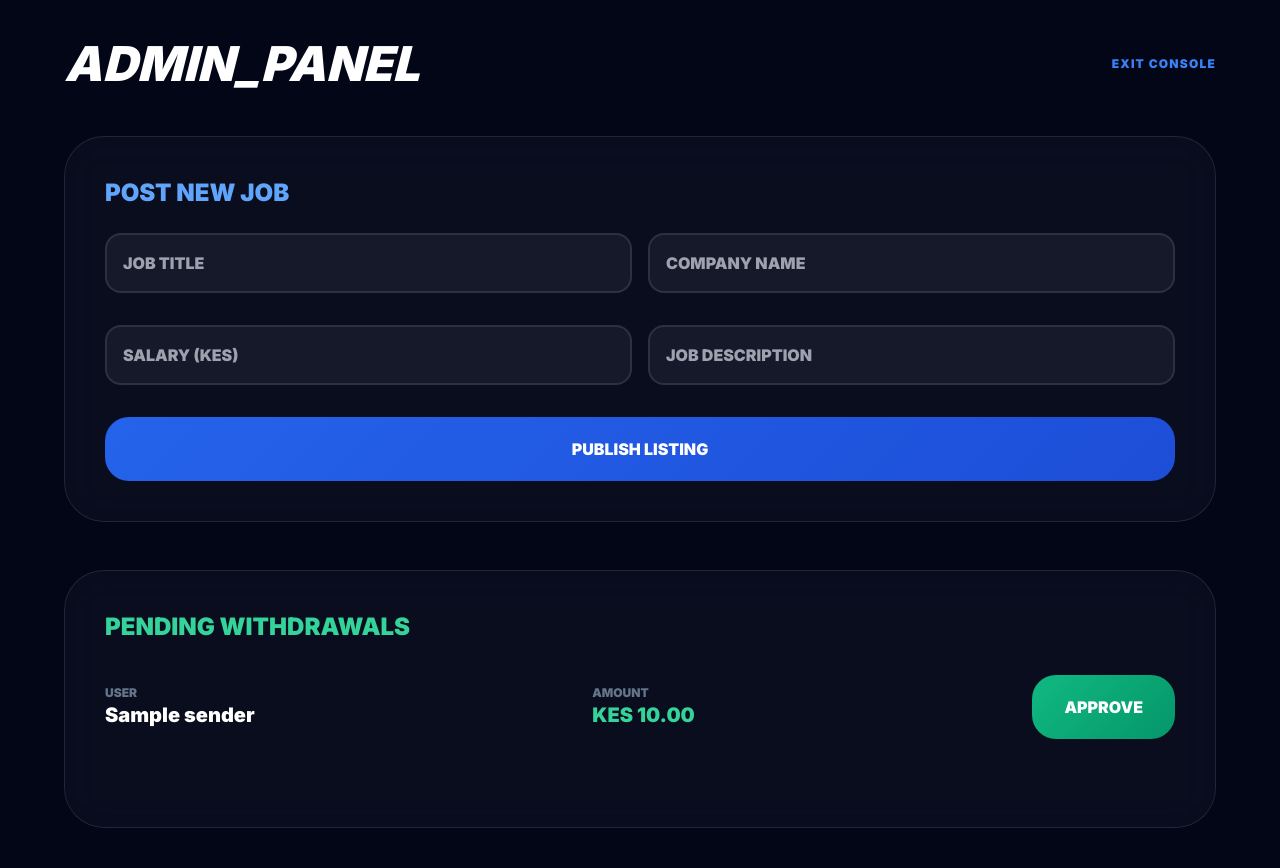
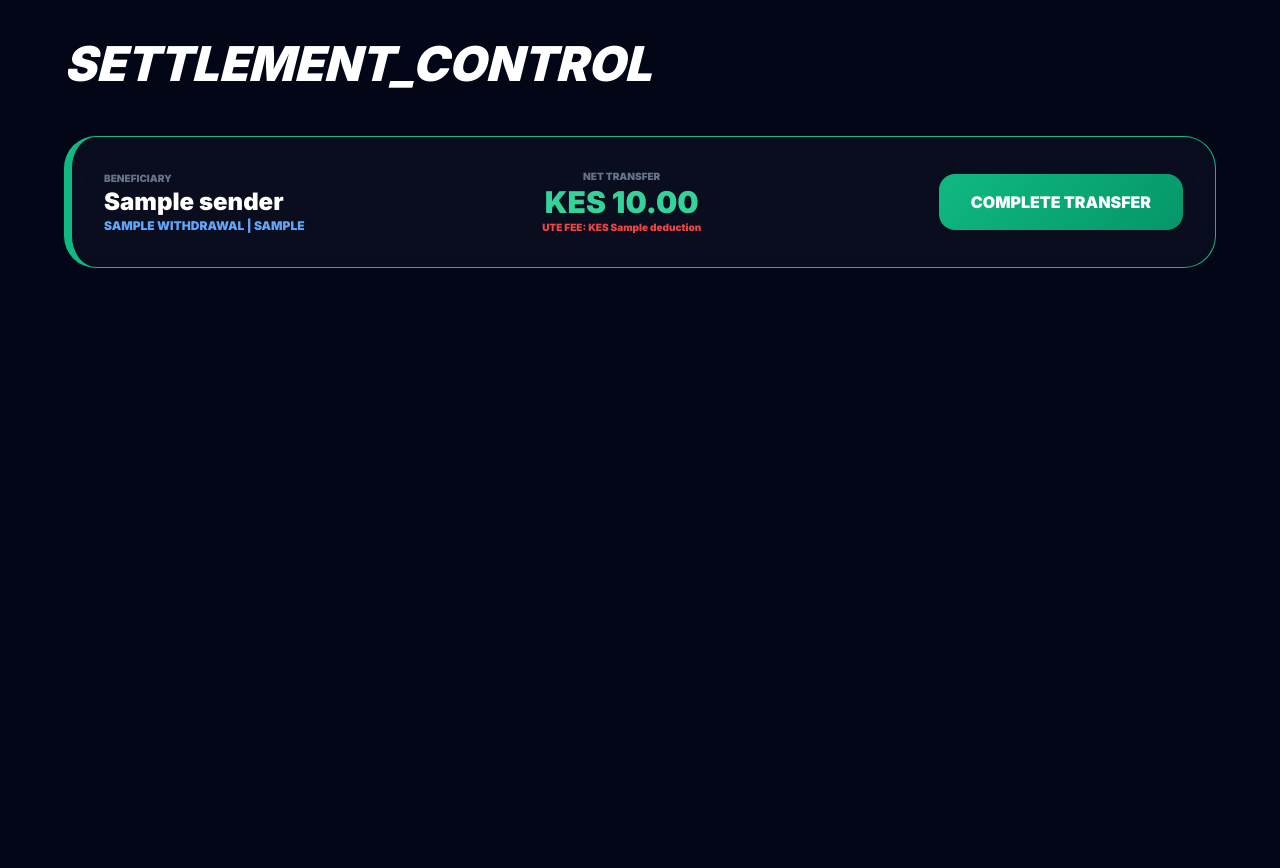
Before and after one commit to reubenwaithaka839-crypto/ute-web, a Flask app: template templates/admin_room.html in a window 1280 px wide. After the commit the page ends 268 px from the top, so only its background shows below. Run offline with Flask 3, Linux system fonts and the light colour scheme; the template is opened without the code that fills it: most values are stand-ins (such as "Sample title", 1, 10 or a date in 2020); some libraries are stand-ins or nearby versions.

Commit message:
Refactor admin room HTML layout and styles

```diff
--- a/templates/admin_room.html
+++ b/templates/admin_room.html
@@ -2,53 +2,36 @@
 <html lang="en">
 <head>
     <script src="https://cdn.tailwindcss.com"></script>
-    <link rel="stylesheet" href="https://cdnjs.cloudflare.com/ajax/libs/font-awesome/6.0.0/css/all.min.css">
     <style>
         @import url('https://fonts.googleapis.com/css2?family=Inter:wght@900&display=swap');
         body { font-family: 'Inter', sans-serif; background: #020617; color: white; }
-        .glass-card { background: rgba(255, 255, 255, 0.03); backdrop-filter: blur(20px); border: 1px solid rgba(255, 255, 255, 0.1); border-radius: 2.5rem; padding: 2.5rem; }
-        .supermax-input { background: rgba(255,255,255,0.05); border: 2px solid rgba(255,255,255,0.1); border-radius: 1rem; padding: 1rem; color: white; width: 100%; font-weight: 900; outline: none; margin-bottom: 1rem; }
-        .btn-supermax { background: linear-gradient(135deg, #2563eb 0%, #1d4ed8 100%); color: white; padding: 1.25rem 2rem; border-radius: 1.5rem; font-weight: 900; text-transform: uppercase; border: none; cursor: pointer; transition: 0.3s; }
-        .btn-supermax:hover { transform: translateY(-3px); filter: brightness(1.2); }
-        .btn-approve { background: linear-gradient(135deg, #10b981 0%, #059669 100%); }
+        .glass-card { background: rgba(255, 255, 255, 0.03); backdrop-filter: blur(20px); border: 1px solid rgba(255, 255, 255, 0.1); border-radius: 2rem; padding: 2rem; }
+        .btn-approve { background: linear-gradient(135deg, #10b981 0%, #059669 100%); color: white; padding: 1rem 2rem; border-radius: 1rem; font-weight: 900; text-transform: uppercase; border: none; cursor: pointer; }
     </style>
 </head>
 <body class="p-10">
     <div class="max-w-6xl mx-auto">
-        <div class="flex justify-between items-center mb-12">
-            <h1 class="text-5xl font-black italic">ADMIN_PANEL</h1>
-            <a href="/" class="text-blue-500 font-black uppercase tracking-widest text-xs">Exit Console</a>
-        </div>
+        <h1 class="text-5xl font-black italic mb-12">SETTLEMENT_CONTROL</h1>
 
-        <div class="glass-card mb-12">
-            <h2 class="text-2xl font-black mb-6 text-blue-400">POST NEW JOB</h2>
-            <form action="/post_job" method="POST" class="grid grid-cols-1 md:grid-cols-2 gap-4">
-                <input type="text" name="title" placeholder="JOB TITLE" class="supermax-input" required>
-                <input type="text" name="employer" placeholder="COMPANY NAME" class="supermax-input" required>
-                <input type="number" name="salary" placeholder="SALARY (KES)" class="supermax-input" required>
-                <input type="text" name="description" placeholder="JOB DESCRIPTION" class="supermax-input" required>
-                <button type="submit" class="btn-supermax col-span-full">PUBLISH LISTING</button>
-            </form>
-        </div>
-
-        <div class="glass-card">
-            <h2 class="text-2xl font-black mb-8 text-emerald-400">PENDING WITHDRAWALS</h2>
+        <div class="space-y-6">
             {% for w in withdrawals %}
-            <div class="flex justify-between items-center border-b border-white/10 pb-6 mb-6 last:border-0">
+            <div class="glass-card flex flex-col md:flex-row justify-between items-center gap-8 border-l-8 border-emerald-500">
                 <div>
-                    <p class="text-xs font-black text-slate-500 uppercase">User</p>
-                    <p class="text-xl font-black">{{ w.sender }}</p>
+                    <p class="text-[10px] font-black text-slate-500 uppercase">Beneficiary</p>
+                    <p class="text-2xl font-black">{{ w.sender }}</p>
+                    <p class="text-xs text-blue-400 font-bold uppercase">{{ w.bank_name }} | {{ w.bank_account }}</p>
                 </div>
-                <div>
-                    <p class="text-xs font-black text-slate-500 uppercase">Amount</p>
-                    <p class="text-xl font-black text-emerald-400">KES {{ "{:,.2f}".format(w.amount) }}</p>
+                <div class="text-center">
+                    <p class="text-[10px] font-black text-slate-500 uppercase">Net Transfer</p>
+                    <p class="text-3xl font-black text-emerald-400">KES {{ "{:,.2f}".format(w.net_amount) }}</p>
+                    <p class="text-[10px] text-red-500 font-bold">UTE FEE: KES {{ w.deduction }}</p>
                 </div>
-                <form action="/approve_withdrawal/{{ w.id }}" method="POST">
-                    <button class="btn-supermax btn-approve">APPROVE</button>
+                <form action="/approve_transfer/{{ w.id }}" method="POST">
+                    <button class="btn-approve">COMPLETE TRANSFER</button>
                 </form>
             </div>
             {% else %}
-            <p class="text-slate-500 font-black italic">Queue is currently empty.</p>
+            <p class="text-slate-600 font-black italic">No pending settlements.</p>
             {% endfor %}
         </div>
     </div>
```
